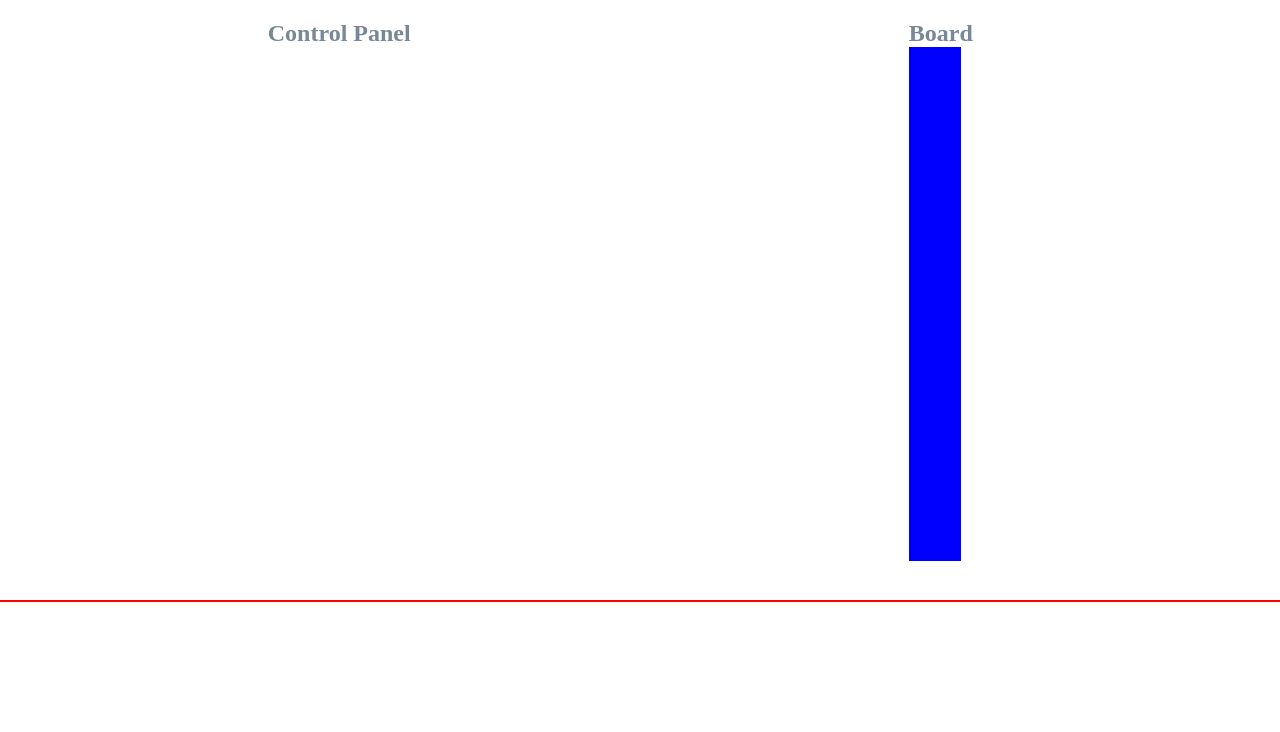
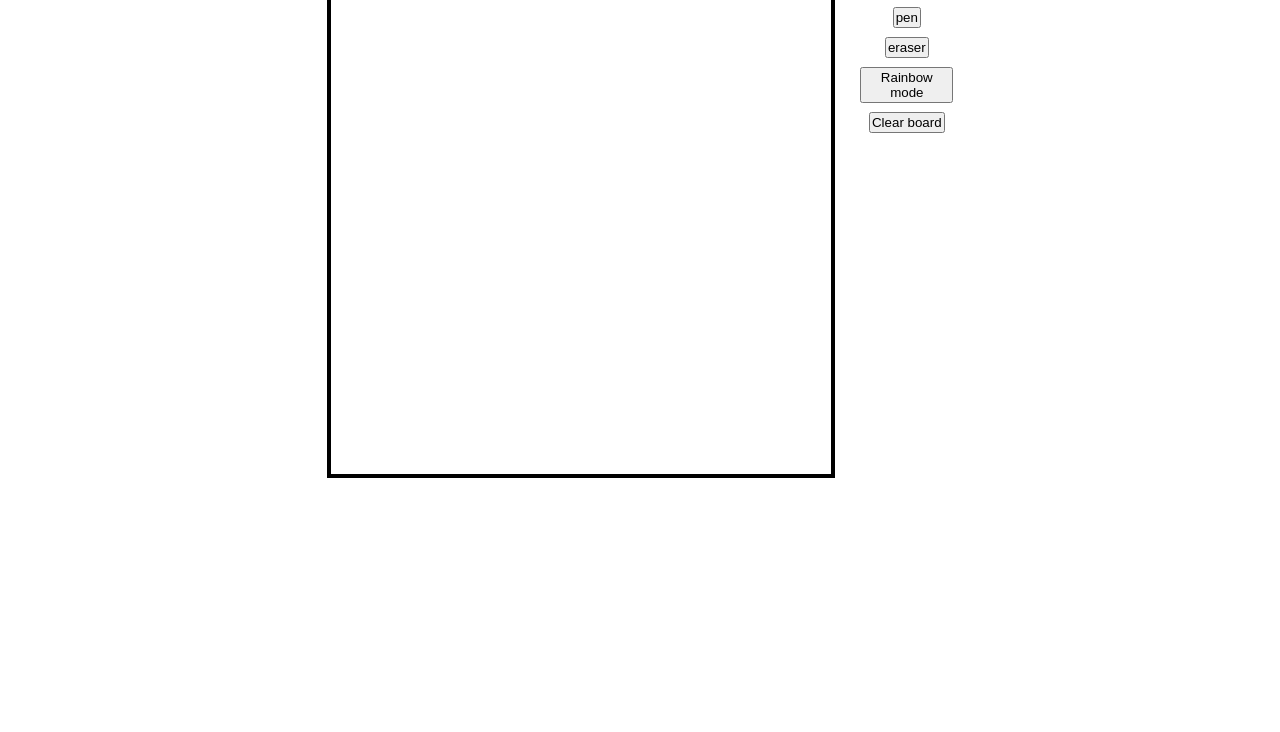
Before and after one commit to hahanoworkprofile/Etch-a-sketch, a plain HTML site: page index.html in a window 1280 px wide. Shown: the part 68-800 px from the top of the page. Drawn offline with Linux system fonts and the light colour scheme.

Commit message:
main functions, all done

```diff
--- a/app.js
+++ b/app.js
@@ -1,10 +1,32 @@
+//ui
+const board = document.querySelector('.board');
+const colorPicker = document.querySelector('input[type="color"]');
+const penButton = document.querySelector('button[data-action="pen"]') ;
+const eraserButton = document.querySelector('button[data-action="eraser"]');
+const rainbowButton = document.querySelector('button[data-action="rainbow"] ');
+const clearButton = document.querySelector('button[data-action="clear"]');
+//variables
 let size = 16;
+let color = colorPicker.value;
 
-const board = document.querySelector('.board');
+//scripting
+setUp(16);
+colorPicker.addEventListener('change', e => color = e.target.value);
+penButton.addEventListener('click', e => color=colorPicker.value);
+eraserButton.addEventListener('click', e => color = "white");
 
-for(let i=0; i<=size*size; i++) {
-    let grid = document.createElement('div');
-    grid.classList.add('grid');
-    board.appendChild(grid);
-    console.log(i);
+//functioning
+function setUp(size) {
+    board.style.gridTemplateColumns = `repeat(${size}, 1fr)`
+    board.style.gridTemplateRows = `repeat(${size}, 1fr)`
+
+    for(let i = 0; i<=size*size; i++) {
+        let div = document.createElement('div');
+        div.classList.add('grid');
+        div.addEventListener('mouseenter', e => {
+            e.target.style["background-color"] = color
+        }
+        );
+        board.appendChild(div);
+    }
 }
--- a/index.html
+++ b/index.html
@@ -7,16 +7,17 @@
     <title>Document</title>
   </head>
   <body>
-    <h1>Etch-a-sketch</h1>
     <div class="container">
-      <div class="panel">
-        <h2>Control Panel</h2>
-      </div>
-      <div class="board-side">
-        <h2>Board</h2>
-        <div class="board"></div>
+      <div class="board"></div>
+      <div class="control-panel">
+        <input type="color" />
+        <button data-action="pen">pen</button>
+        <button data-action="eraser">eraser</button>
+        <button data-action="rainbow">Rainbow mode</button>
+        <button data-action="clear">Clear board</button>
       </div>
     </div>
+
     <script src="app.js"></script>
   </body>
 </html>
--- a/styles.css
+++ b/styles.css
@@ -1,35 +1,32 @@
 *,
-*::before,
-*::after {
+*::after,
+*::before {
   margin: 0;
   padding: 0;
 }
 
-h1 {
-  text-align: center;
-  margin-top: 1%;
-}
-
-h2 {
-  color: lightslategray;
+.board {
+  width: 500px;
+  height: 500px;
+  border: 4px black solid;
+  display: grid;
+  grid-template-columns: repeat(16, 1fr);
+  grid-template-rows: repeat(16, 1fr);
 }
 
 .container {
-  display: grid;
-  grid-template-columns: 1fr 1fr;
-  padding: 3%;
-  justify-items: center;
-  outline: red 2px solid;
+  display: flex;
+  justify-content: center;
+  margin-top: 3%;
 }
 
-.board {
-  display: grid;
-  grid-template-columns: 16 1fr;
-  grid-template-rows: 16 1fr;
+.control-panel {
+  margin-left: 2%;
+  display: flex;
+  flex-direction: column;
+  align-items: center;
 }
-
-.grid {
-  border: 1px blue solid;
-  width: 50px;
-  display: inline-block;
+button {
+  padding: 1% 1%;
+  margin-top: 10%;
 }
```
